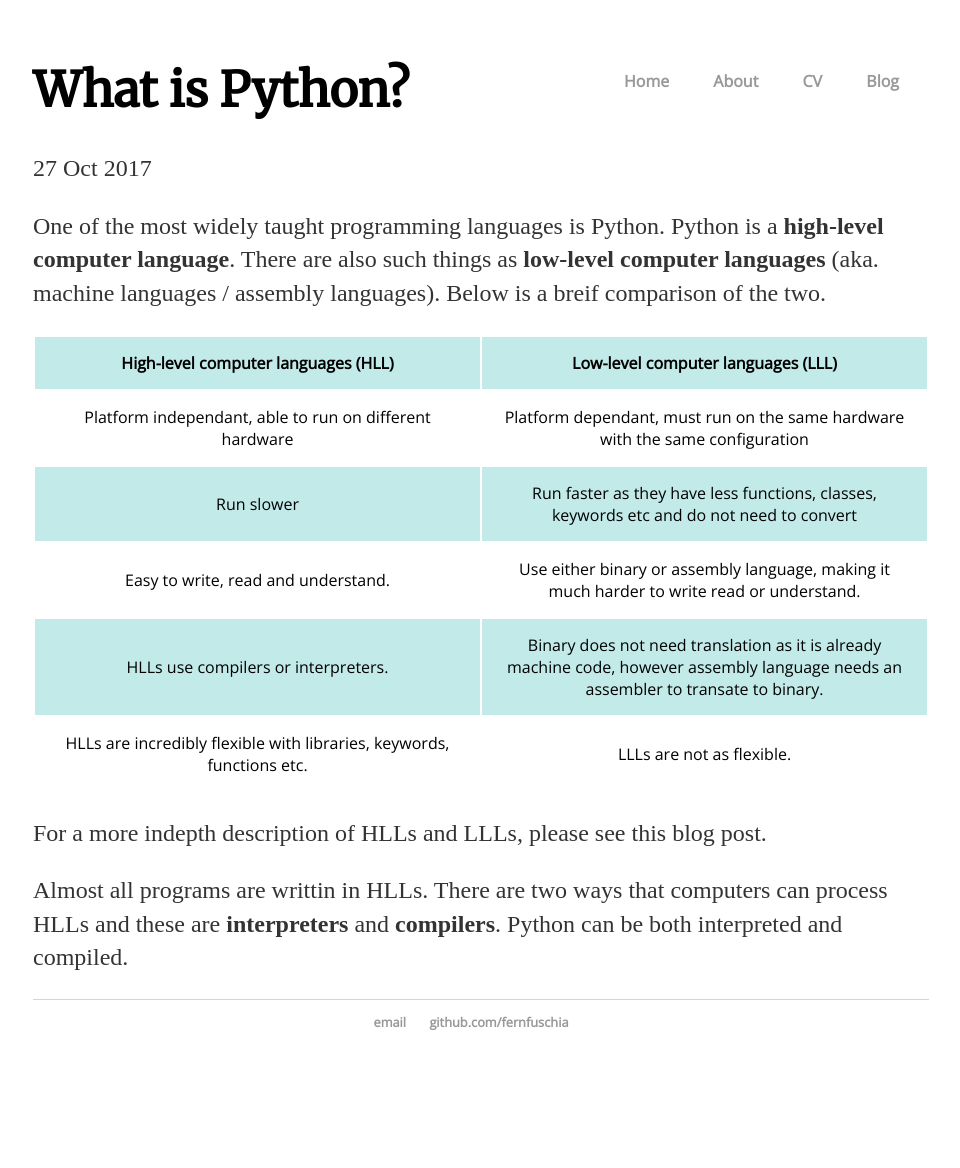
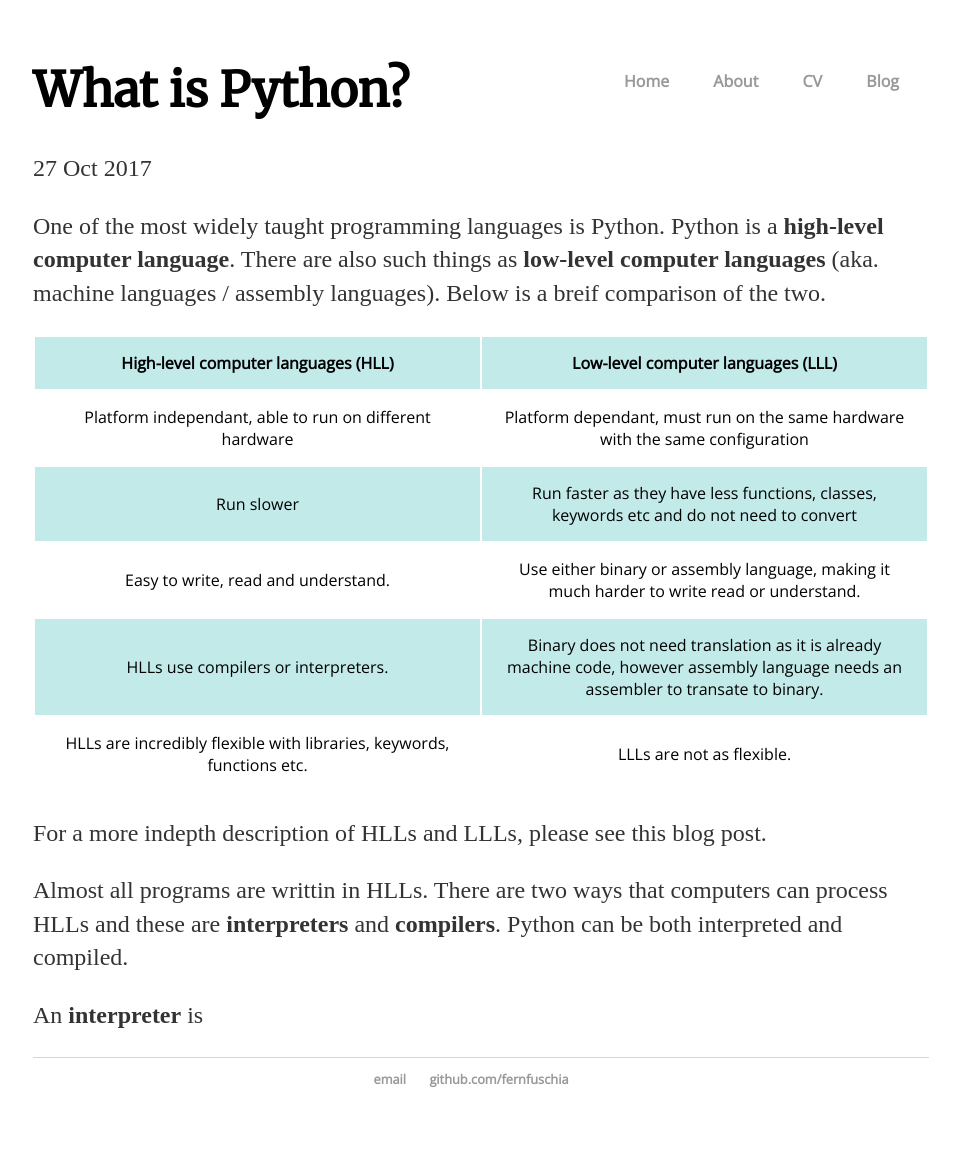
Before and after one commit to fernfuschia/fernfuschia.github.io, a Jekyll site: the page built from _posts/2017-10-27-what-is-python.md, in a window 1280 px wide. Shown: the whole page, without its empty margins (159-1119 px from the left). Built offline with Jekyll 4.4.1, drawn with Linux system fonts in a browser that asks for light colours; before the commit the page ends 1110 px from its top, so only the background shows below that.

Commit message:
Update 2017-10-27-what-is-python.md

```diff
--- a/_posts/2017-10-27-what-is-python.md
+++ b/_posts/2017-10-27-what-is-python.md
@@ -40,3 +40,5 @@
 Almost all programs are writtin in HLLs. There are two ways that computers can process
 HLLs and these are <b>interpreters</b> and <b>compilers</b>. Python can be both interpreted
 and compiled.
+
+An <b>interpreter</b> is
```
